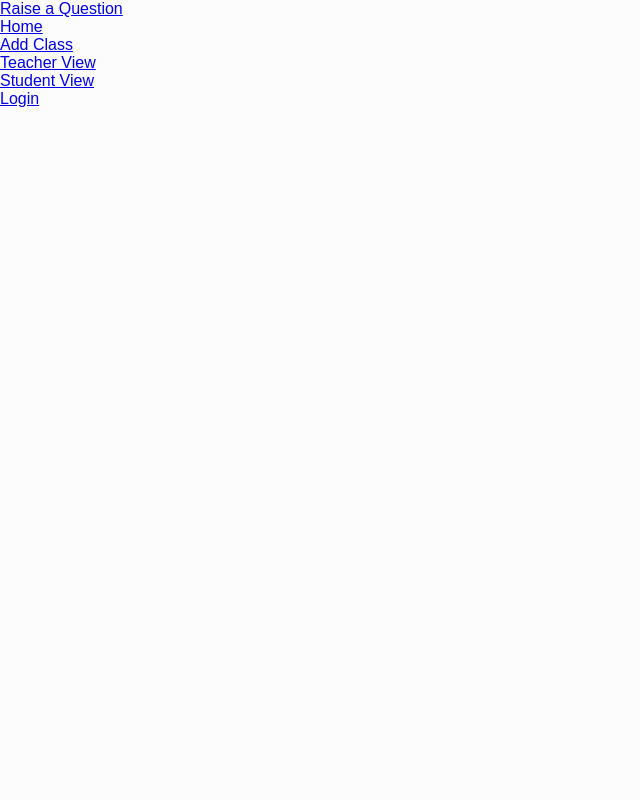
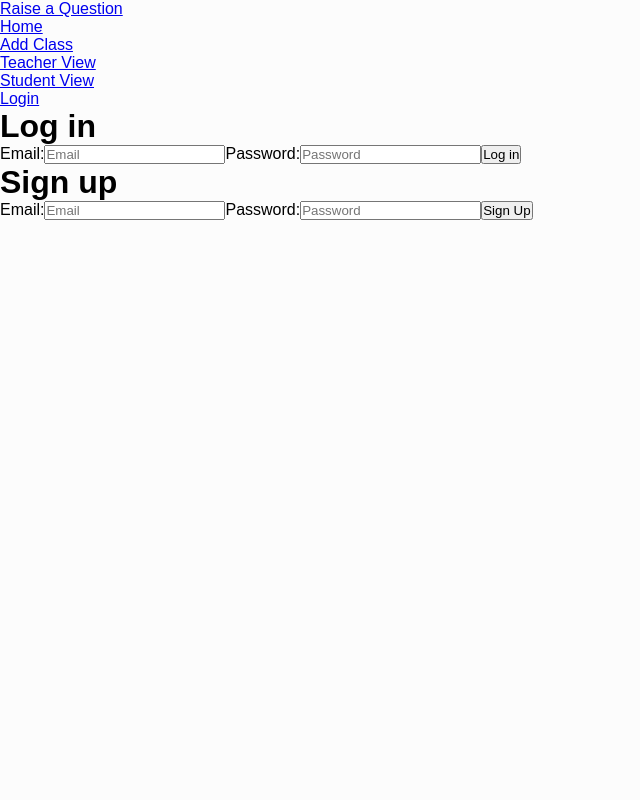
Before and after one commit to courtneycmassey/capstone-project, a React (Create React App) app: page /signin in a window 1280 px wide. Shown: the top 800 px of the page, without its empty margins (0-640 px from the left). Built offline with nearby package versions, Linux system fonts and the light colour scheme; no server answers; the HTML template or start-up script is replaced by a standard one.

Commit message:
adds /signin that directs user to login or signup

```diff
--- /dev/null
+++ b/src/App.js
@@ -0,0 +1,44 @@
+//TO DO: rename this App.js???
+
+import React from 'react';
+import { BrowserRouter as Router, Route, Switch } from 'react-router-dom';
+import { AuthProvider } from './Auth';
+import PrivateRoute from './PrivateRoute';
+
+// import components
+import Home from './Home';
+import Header from './components/header';
+import Footer from './components/footer';
+import Login from './Login';
+import TeacherApp from './TeacherApp'
+import StudentApp from './StudentApp';
+import ClassForm from './components/classForm';
+import Signup from './Signup'
+
+const App = () => {
+
+    return (
+        <AuthProvider>
+            <Router>
+                <Header/>
+                <main role="main" className="container">
+                    <Switch>
+                        <PrivateRoute exact path="/" component={Home}/>
+                        <Route exact path="/signin">
+                            <Login/>
+                            <Signup/>
+                        </Route>
+                        {/* <Route exact path="/login" component={Login}/>
+                        <Route exact path="/signup" component={Signup}/> */}
+                        <Route exact path="/class_form" component={ClassForm}/>
+                        <Route exact path="/teacher_view" component={TeacherApp}/>
+                        <Route exact path="/student_view" component={StudentApp}/>
+                    </Switch>
+                </main>
+                <Footer/>
+            </Router>
+        </AuthProvider>
+    );
+};
+
+export default App;
--- /dev/null
+++ b/src/Auth.js
@@ -0,0 +1,23 @@
+import React, { useEffect, useState } from 'react'
+import app from './utilities/firebase';
+
+export const AuthContext = React.createContext();
+
+export const AuthProvider = ({ children }) => {
+
+    const [currentUser, setCurrentUser] = useState(null);
+
+    useEffect(() => {
+        app.auth().onAuthStateChanged(setCurrentUser);
+    }, []);
+
+    return (
+        <AuthContext.Provider
+            value={{
+                currentUser
+            }}
+        >
+            {children}
+        </AuthContext.Provider>
+    );
+};
--- /dev/null
+++ b/src/Home.js
@@ -0,0 +1,22 @@
+import React, { useContext } from 'react'
+import app from './utilities/firebase';
+import { AuthContext } from './Auth';
+
+
+const Home = () => {
+
+    const {currentUser} = useContext(AuthContext);
+
+    console.log('Home Component Mounted');
+    console.log(currentUser);
+
+    return (
+        <div>
+            <h1>Home</h1>
+            <h2>Welcome Home, {currentUser.displayName}</h2>
+            <button onClick={() => app.auth().signOut()}>Sign Out</button>
+        </div>
+    );
+};
+
+export default Home;
--- /dev/null
+++ b/src/Login.js
@@ -0,0 +1,47 @@
+import React, { useCallback, useContext } from "react";
+import { withRouter, Redirect } from "react-router";
+import app from './utilities/firebase.js';
+import { AuthContext } from './Auth';
+
+const Login = ({ history }) => {
+    const handleLogin = useCallback(
+        async event => {
+            event.preventDefault();
+            const { email, password } = event.target.elements;
+            try {
+                await app
+                    .auth()
+                    .signInWithEmailAndPassword(email.value, password.value);
+                history.push("/");
+            } catch (error) {
+                alert(error);
+            }
+        },
+        [history]
+    );
+
+    const { currentUser } = useContext(AuthContext);
+
+    if (currentUser) {
+        return <Redirect to="/" />;
+    }
+
+    return (
+        <div>
+            <h1>Log in</h1>
+            <form onSubmit={handleLogin}>
+                <label>
+                    Email:
+                    <input name="email" type="email" placeholder="Email" />
+                </label>
+                <label>
+                    Password:
+                    <input name="password" type="password" placeholder="Password" />
+                </label>
+                <button type="submit">Log in</button>
+            </form>
+        </div>
+    );
+};
+
+export default withRouter(Login);
--- /dev/null
+++ b/src/PrivateRoute.js
@@ -0,0 +1,21 @@
+import React, { useContext } from 'react';
+import { Route, Redirect } from 'react-router-dom';
+import { AuthContext } from './Auth';
+
+const PrivateRoute = ({ component: RouteComponent, ...rest }) => {
+    const {currentUser} = useContext(AuthContext);
+    return (
+        <Route
+            {...rest}
+            render={routeProps =>
+                !!currentUser ? (
+                    <RouteComponent {...routeProps} />
+                ) : (
+                    <Redirect to={"/signin"} />
+                )
+            }
+        />
+    );
+};
+
+export default PrivateRoute;
--- /dev/null
+++ b/src/Signup.js
@@ -0,0 +1,38 @@
+import React, { useCallback } from "react";
+import { withRouter } from "react-router";
+import app from './utilities/firebase.js';
+
+const SignUp = ({ history }) => {
+
+    const handleSignUp = useCallback(async event => {
+        event.preventDefault();
+        const { email, password } = event.target.elements;
+        try {
+            await app
+                .auth()
+                .createUserWithEmailAndPassword(email.value, password.value);
+            history.push("/");
+        } catch (error) {
+            alert(error);
+        }
+    }, [history]);
+
+    return (
+        <div>
+            <h1>Sign up</h1>
+            <form onSubmit={handleSignUp}>
+            <label>
+                Email:
+                <input name="email" type="email" placeholder="Email" />
+            </label>
+            <label>
+                Password:
+                <input name="password" type="password" placeholder="Password" />
+            </label>
+            <button type="submit">Sign Up</button>
+            </form>
+        </div>
+    );
+};
+
+export default withRouter(SignUp);
--- a/src/components/header.js
+++ b/src/components/header.js
@@ -2,6 +2,9 @@
 import { Link } from 'react-router-dom';
 
 const Header = () => {
+
+    //have conditional statements here for various nav bars based on login credential/status
+
     return (
         <header>
             <nav className="navbar navbar-expand-md navbar-dark fixed-top bg-info">
--- a/src/components/home.js
+++ /dev/null
@@ -1,13 +0,0 @@
-import React from 'react'
-
-const Home = () => {
-
-    return (
-        <h1>
-            HOME SCREEN
-        </h1>
-    )
-
-}
-
-export default Home;
--- a/src/index.js
+++ b/src/index.js
@@ -1,11 +1,11 @@
 import React from 'react';
 import ReactDOM from 'react-dom';
-import Routes from './routes';
+import App from './App';
 import firebase from './utilities/firebase.js';
 
 ReactDOM.render(
   <React.StrictMode>
-    <Routes/>
+    <App/>
   </React.StrictMode>,
   document.getElementById('root')
 );
--- a/src/routes.js
+++ /dev/null
@@ -1,30 +0,0 @@
-import React from 'react';
-import { BrowserRouter, Route, Switch } from 'react-router-dom';
-
-// components
-import Home from './components/home';
-import Header from './components/header';
-import Footer from './components/footer';
-// import Sessions from './components/sessions';
-import Login from './components/user/login';
-import TeacherApp from './TeacherApp'
-import StudentApp from './StudentApp';
-import ClassForm from './components/classForm';
-
-const Routes = () => (
-    <BrowserRouter>
-        <Header/>
-        <main role="main" className="container">
-            <Switch>
-                <Route exact path="/" component={Home}/>
-                <Route exact path="/class_form" component={ClassForm}/>
-                <Route exact path="/teacher_view" component={TeacherApp}/>
-                <Route exact path="/student_view" component={StudentApp}/>
-                <Route exact path="/login" component={Login}/>
-            </Switch>
-        </main>
-        <Footer/>
-    </BrowserRouter>
-)
-
-export default Routes;
--- a/src/utilities/firebase.js
+++ b/src/utilities/firebase.js
@@ -3,7 +3,7 @@
 import 'firebase/auth';
 
 
-const firebaseConfig = {
+const app = firebase.initializeApp({
     apiKey: "AIzaSyCiV4R9iYp1sl48Z1_EUaLc9Dheb9fuKGI",
     authDomain: "practice-massey.firebaseapp.com",
     projectId: "practice-massey",
@@ -11,9 +11,19 @@
     messagingSenderId: "688791068552",
     appId: "1:688791068552:web:d7f3cb5cd18470498ce43d",
     measurementId: "G-5YRDXPMRM5"
-};
+})
 
-firebase.initializeApp(firebaseConfig);
+// const firebaseConfig = {
+//     apiKey: "AIzaSyCiV4R9iYp1sl48Z1_EUaLc9Dheb9fuKGI",
+//     authDomain: "practice-massey.firebaseapp.com",
+//     projectId: "practice-massey",
+//     storageBucket: "practice-massey.appspot.com",
+//     messagingSenderId: "688791068552",
+//     appId: "1:688791068552:web:d7f3cb5cd18470498ce43d",
+//     measurementId: "G-5YRDXPMRM5"
+// };
+
+// firebase.initializeApp(firebaseConfig);
 firebase.auth();
 
 const db = firebase.firestore();
@@ -24,4 +34,4 @@
 export const firebaseTimestamp = firebase.firestore.FieldValue.serverTimestamp;
 
 
-export default firebase;
+export default app;
```
